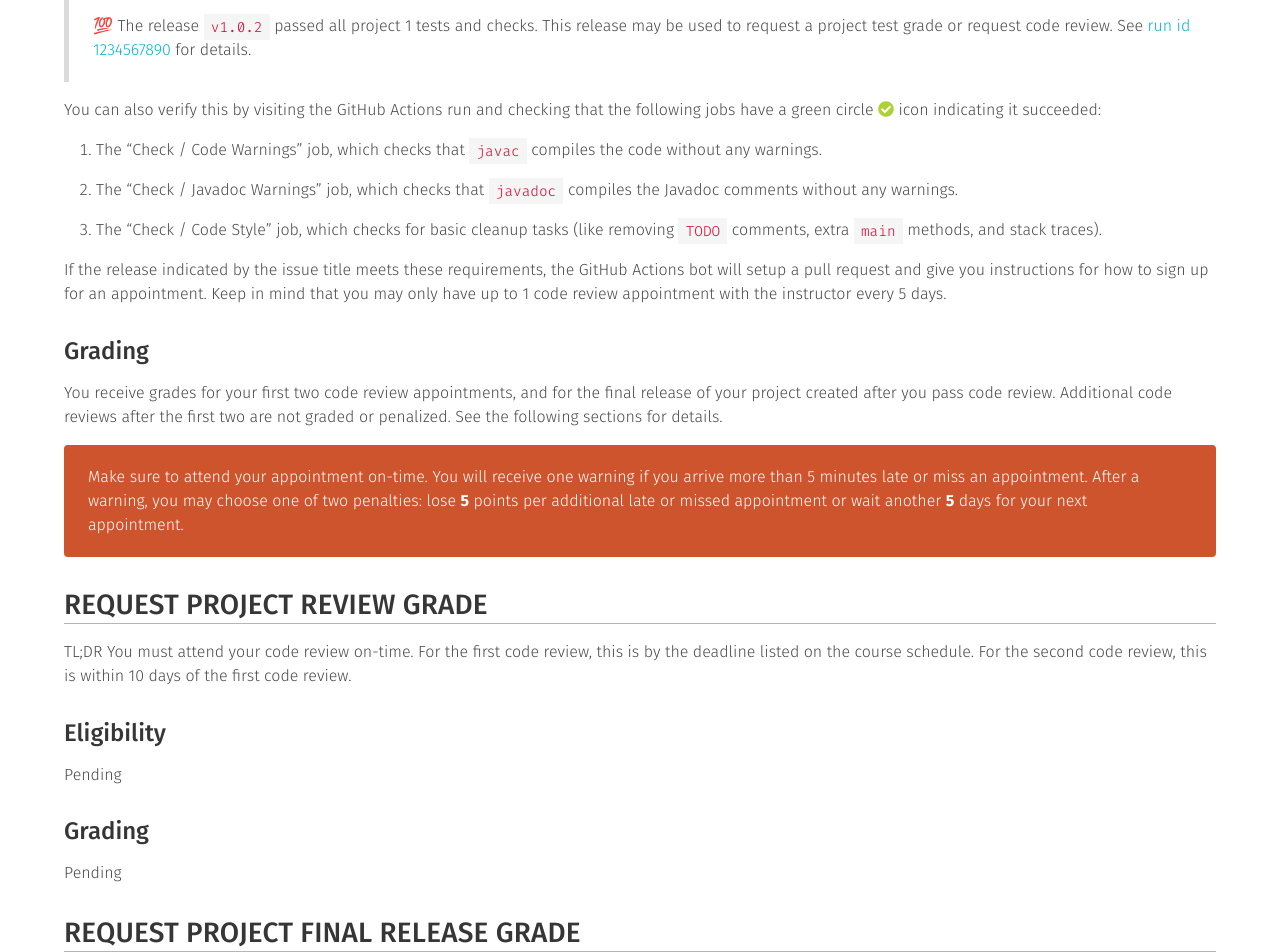
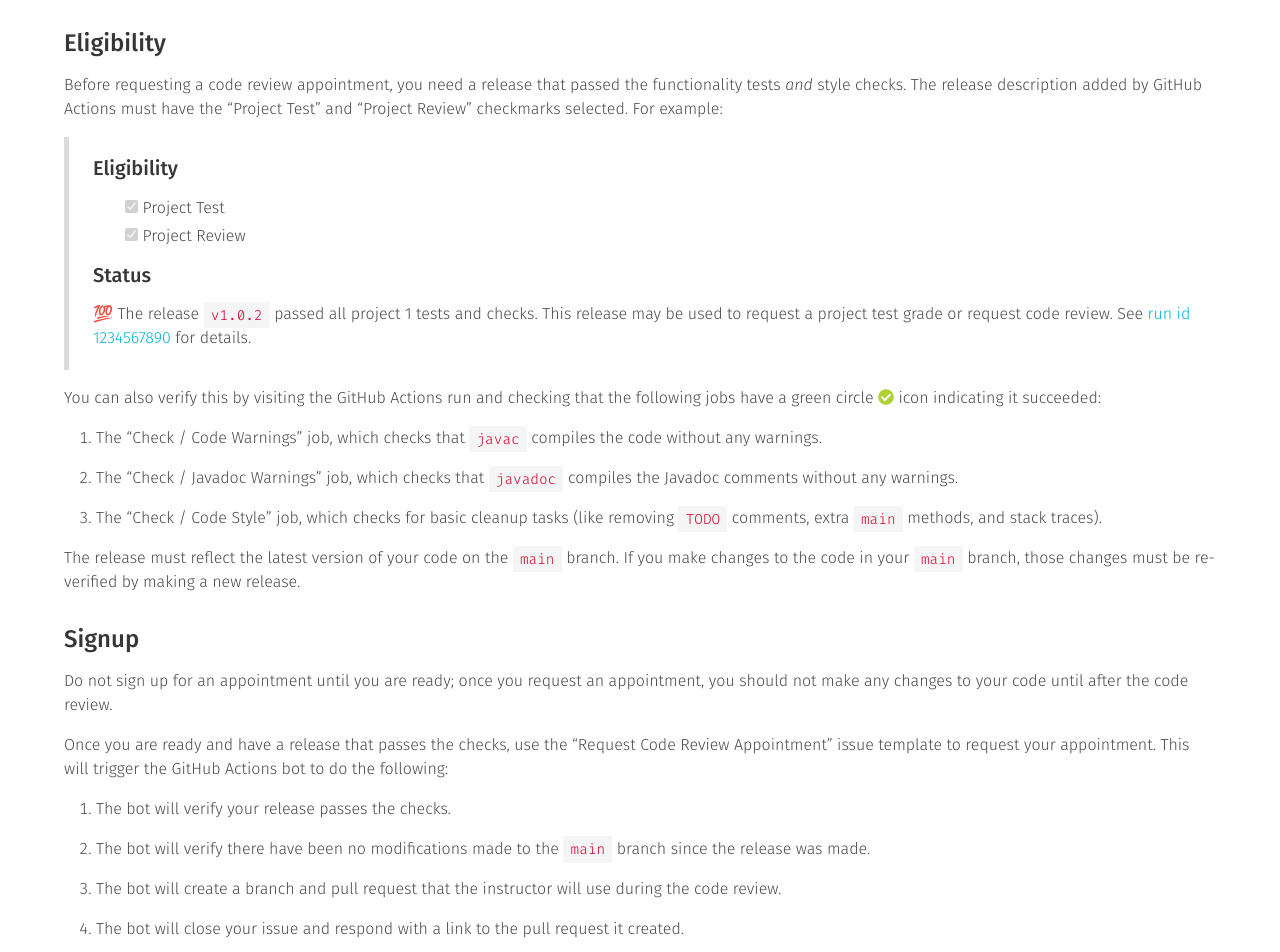
Before and after one commit to usf-cs272-spring2022/usf-cs272-spring2022.github.io, a Jekyll site: the page built from _projects/grading.md, in a window 1280 px wide and 1400 px high, scrolled down 3375 px. Shown: the top 952 px of the window. Built offline with Jekyll 4.4.1, drawn with Linux system fonts in a browser that asks for light colours; comment, search, counter and statistics services are not loaded; some of the changed text lies outside the part shown.

Commit message:
Updating project writeup

```diff
--- a/_projects/grading.md
+++ b/_projects/grading.md
@@ -57,10 +57,16 @@
 
 The next sections cover more specifics about each different type of request.
 
-## Request Project Tests Grade
+## Project Functionality (Tests)
 {: .page-header }
 
-There is only one assignment associated with project functionality: the `Project # Tests` assignment, where `#` is either the `1`, `2`, `3`, or `4` project number. This assignment requires you pass the appropriate tests when run by GitHub Actions. See below for details.
+There is only one assignment associated with project functionality: the `Project # Tests` assignment, where `#` is either the `1`, `2`, `3`, or `4` project number. This assignment requires you pass the appropriate tests when run by GitHub Actions. To request this grade, use the issue template:
+
+> **Request Project Test Grade**
+> Used to request a "Project Test" grade
+{: style="background-color: white;" }
+
+Follow the instructions indicated by the GitHub Actions bot.
 
 ### Eligibility
 
@@ -96,7 +102,7 @@
 
 For example, if the deadline is March 1 at 11:59pm and the project release that first passes the tests on GitHub was created on March 2 at 12:05am, the late penalty will be `2 * 1 = 2` and you will earn `100 - 2 = 98` points on the assignment. If your release is `14` days late, the late penalty will be `26` since `2 * 14 = 28` is greater than the maximum penalty of `26`. The resulting grade in that case will be `74` points.
 
-## Request Code Review Appointment
+## Project Design (Code Review)
 {: .page-header }
 
 After passing functionality, the design of your project is evaluated via 2 or more code review appointments. The design grade is broken up into multiple assignments to track your process:
@@ -105,7 +111,13 @@
   - **Project # Review 2**: Earned after attending your second code review for the `#` project.
   - **Project # Final Release**: Earned after passing code review and creating a final release of the `#` project.
 
-You must request and attend a code review appointment to be eligible for these grades. See below for details.
+You must request and attend a code review appointment to be eligible for these grades. That begins by using the following issue template:
+
+> **Request Code Review Appointment**
+> Used to request a code review appointment.
+{: style="background-color: white;" }
+
+Follow the instructions indicated by the GitHub Actions bot.
 
 The code review process for project 4 is handled differently, since it occurs during finals week at the end of the semester. Additional details for the last code review will be posted towards the end of the semester.
 {: .notification }
@@ -132,37 +144,53 @@
 
   3. The "Check / Code Style" job, which checks for basic cleanup tasks (like removing `TODO` comments, extra `main` methods, and stack traces).
 
-If the release indicated by the issue title meets these requirements, the GitHub Actions bot will setup a pull request and give you instructions for how to sign up for an appointment. Keep in mind that you may only have up to 1 code review appointment with the instructor every 5 days.
+The release must reflect the latest version of your code on the `main` branch. If you make changes to the code in your `main` branch, those changes must be re-verified by making a new release.
+
+### Signup
+
+Do not sign up for an appointment until you are ready; once you request an appointment, you should not make any changes to your code until after the code review.
+
+Once you are ready and have a release that passes the checks, use the "Request Code Review Appointment" issue template to request your appointment. This will trigger the GitHub Actions bot to do the following:
+
+  1. The bot will verify your release passes the checks.
+
+  1. The bot will verify there have been no modifications made to the `main` branch since the release was made.
+
+  1. The bot will create a branch and pull request that the instructor will use during the code review.
+
+  1. The bot will close your issue and respond with a link to the pull request it created.
+
+  1. The pull request will include instructions on how to sign up for an appointment. This includes a link that has been customized **for you** to signup.
+
+It is important you **do not misuse the appointment system** when signing up. This includes:
+
+  - Do not sign up before you are eligible. You may have up to 1 code review appointment every 5 days. The instructions will include the *earliest* date you can signup.
+
+  - Do not sign up for more than one appointment at a time. You may only have 1 upcoming code review at a time; you cannot pre-reserve additional appointment times.
+
+  - Do not miss your appointment or arrive more than 5 minutes late.
+
+See the grading section below for possible consequences to misusing the appointment system.
 
 ### Grading
 
-You receive grades for your first two code review appointments, and for the final release of your project created after you pass code review. Additional code reviews after the first two are not graded or penalized. See the following sections for details.
+You receive grades for your first two code review appointments. You must have a pull request approved by the instructor (happens at the end of your appointment) to be eligible for those grades. You can request these grades using the following issue template:
 
-Make sure to attend your appointment on-time. You will receive one warning if you arrive more than 5 minutes late or miss an appointment. After a warning, you may choose one of two penalties: lose **5** points per additional late or missed appointment or wait another **5** days for your next appointment.
+> **Request Project Review Grade**
+> Used to request a "Project Review" grade.
+{: style="background-color: white;" }
+
+Your grade for the first code review will be based on whether it is held by the deadline. If not, your grade will be deducted `5` points per `3` days your appointment is late, up to a maximum of `20` points.
+
+Your grade for the second code review will be based on whether it is held within 5 to 10 days of your first code review. If not, your grade will be deducted an additional `5` points.
+
+Additional code reviews after the first two are not graded or penalized. When you pass code review, you can request the final release grade using the following issue template:
+
+> **Request Project Final Release Grade**
+> Used to request a "Project Final Release" grade.
+{: style="background-color: white;" }
+
+Your grade for the final release will be based on whether it is held within 5 to 10 days of your passing code review. If not, your grade will be deducted an additional `5` points.
+
+You will receive one warning if you misuse the appointment system. After a warning, you may choose one of two penalties per offense: (1) lose **5** points to your project grade, or (2) wait another **5** days for your next appointment.
 {: .notification .is-danger }
-
-## Request Project Review Grade
-{: .page-header }
-
-TL;DR You must attend your code review on-time. For the first code review, this is by the deadline listed on the course schedule. For the second code review, this is within 10 days of the first code review.
-
-### Eligibility
-
-Pending
-
-### Grading
-
-Pending
-
-## Request Project Final Release Grade
-{: .page-header }
-
-TL;DR You must pass code review and create a final release that passes all of the checks within 10 days of the last code review.
-
-### Eligibility
-
-Pending
-
-### Grading
-
-Pending
```
Also changed, not shown: other parts of _projects/grading.md (+2 -2 lines).
